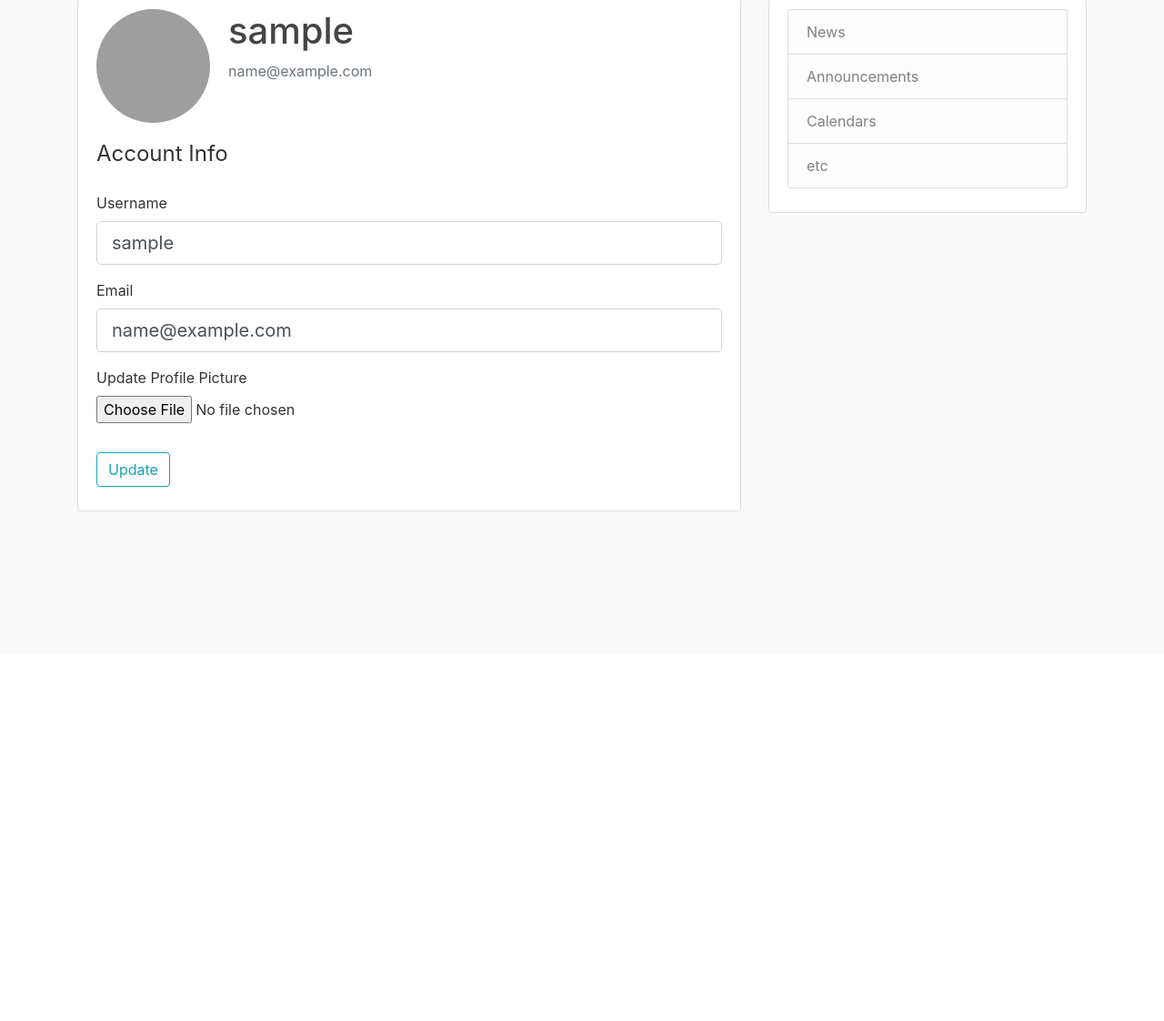
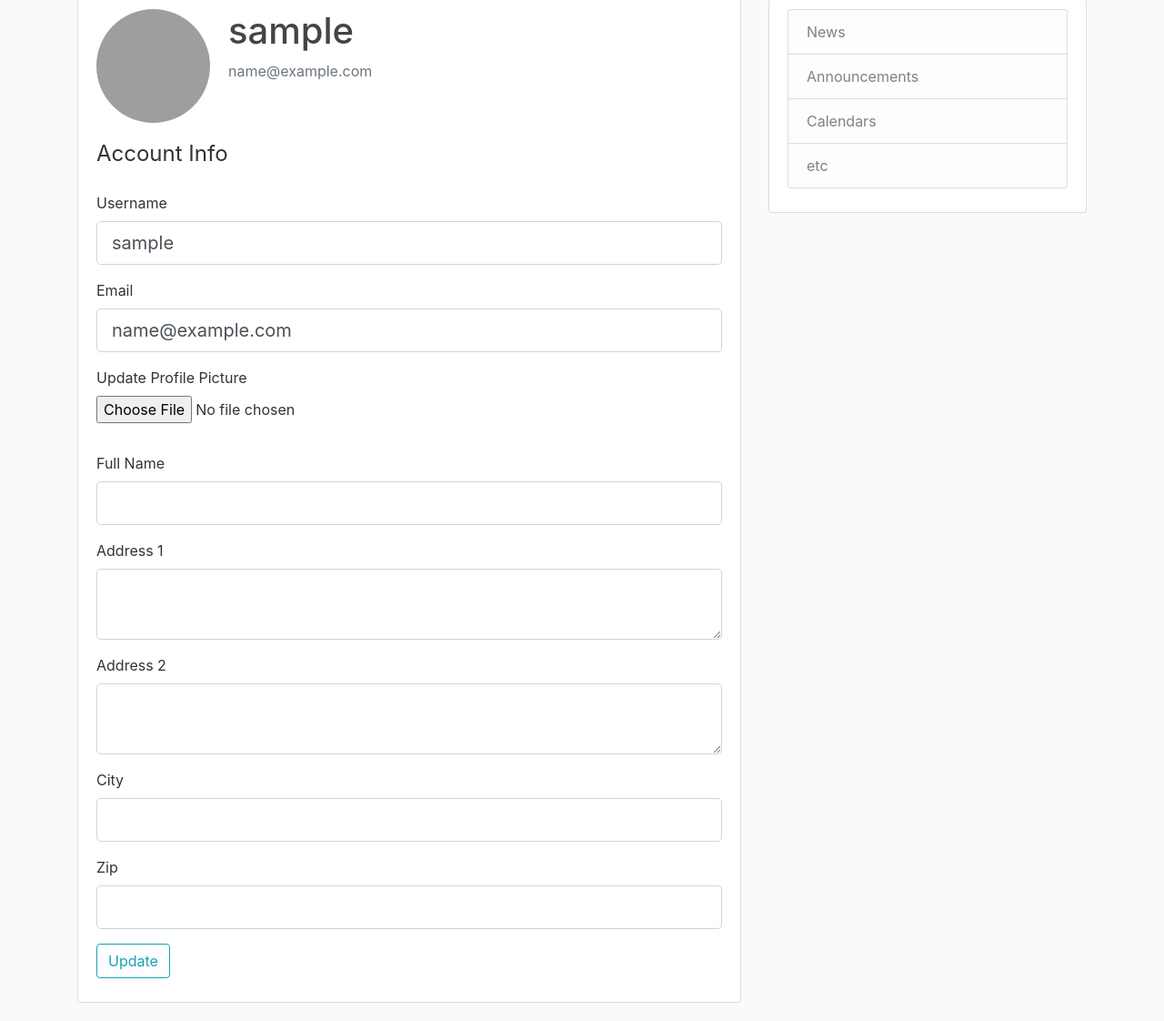
Before and after one commit to Hoangvo92/software-design, a Flask app: page /account in a window 1280 px wide. Shown: the part 81-1203 px from the top of the page at 91% size. Before the commit the page ends 643 px from the top, so only its background shows below. Run offline with Flask 2, Linux system fonts and the light colour scheme; the visitor is signed in with stand-in values (Sample User, id 1); data comes from the database, SQL or seed files in the repository; both versions use the stored data as it was after the commit; some libraries are stand-ins or nearby versions; grey boxes are pictures that could not be loaded.

Commit message:
Adding more features to Account page; not done

```diff
--- a/texasfuelratepredictor/models.py
+++ b/texasfuelratepredictor/models.py
@@ -16,6 +16,11 @@ class User(db.Model, UserMixin):
     image_file = db.Column(db.String(20), nullable=False, default='default.jpg')
     password = db.Column(db.String(60), nullable=False)
 
+    address1 = db.Column(db.String(100), nullable=False)
+    address2 = db.Column(db.String(100), nullable=False)
+    city = db.Column(db.String(100), nullable=False)
+    zipcode = db.Column(db.Integer, nullable=False)
+
     def get_reset_token(self, expires_sec=1800):
         s = Serializer(current_app.config['SECRET_KEY'], expires_sec)
         return s.dumps({'user_id': self.id}).decode('utf-8')
--- a/texasfuelratepredictor/templates/account.html
+++ b/texasfuelratepredictor/templates/account.html
@@ -44,6 +44,7 @@
                     {% endif %}
                 </div>
 
+                <!-- picture -->
                 <div class="form-group">
                     {{ form.picture.label() }}
                     {{ form.picture(class="form-control-file") }}
@@ -56,6 +57,83 @@
                 </div>
             </fieldset>
 
+                <!-- fullname -->
+                <div class="form-group">
+                    {{ form.fullname.label(class="form-control-label") }}
+                    {% if form.fullname.errors %}
+                    {{ form.fullname(class="form-control form-control-lg is-invalid") }}
+                    <div class="invalid-feedback">
+                        {% for error in form.fullname.errors %}
+                        <span>{{ error }}</span>
+                        {% endfor %}
+                    </div>
+                    {% else %}
+                    {{ form.fullname(class="form-control form-control-lg") }}
+                    {% endif %}
+                </div>
+
+                <!-- address1 -->
+                <div class="form-group">
+                    {{ form.address1.label(class="form-control-label") }}
+                    {% if form.address1.errors %}
+                    {{ form.address1(class="form-control form-control-lg is-invalid") }}
+                    <div class="invalid-feedback">
+                        {% for error in form.address1.errors %}
+                        <span>{{ error }}</span>
+                        {% endfor %}
+                    </div>
+                    {% else %}
+                    {{ form.address1(class="form-control form-control-lg") }}
+                    {% endif %}
+                </div>
+
+                <!-- address2 -->
+                <div class="form-group">
+                    {{ form.address2.label(class="form-control-label") }}
+                    {% if form.address2.errors %}
+                    {{ form.address2(class="form-control form-control-lg is-invalid") }}
+                    <div class="invalid-feedback">
+                        {% for error in form.address2.errors %}
+                        <span>{{ error }}</span>
+                        {% endfor %}
+                    </div>
+                    {% else %}
+                    {{ form.address2(class="form-control form-control-lg") }}
+                    {% endif %}
+                </div>
+
+                <!-- city -->
+                <div class="form-group">
+                    {{ form.city.label(class="form-control-label") }}
+                    {% if form.city.errors %}
+                    {{ form.city(class="form-control form-control-lg is-invalid") }}
+                    <div class="invalid-feedback">
+                        {% for error in form.city.errors %}
+                        <span>{{ error }}</span>
+                        {% endfor %}
+                    </div>
+                    {% else %}
+                    {{ form.city(class="form-control form-control-lg") }}
+                    {% endif %}
+                </div>
+
+                <!-- state -->
+
+                <!-- zipcode -->
+                <div class="form-group">
+                    {{ form.zipcode.label(class="form-control-label") }}
+                    {% if form.zipcode.errors %}
+                    {{ form.zipcode(class="form-control form-control-lg is-invalid") }}
+                    <div class="invalid-feedback">
+                        {% for error in form.zipcode.errors %}
+                        <span>{{ error }}</span>
+                        {% endfor %}
+                    </div>
+                    {% else %}
+                    {{ form.zipcode(class="form-control form-control-lg") }}
+                    {% endif %}
+                </div>
+
             <!-- submit -->
             <div class="form-group">
                 {{ form.submit(class="btn btn-outline-info") }}
--- a/texasfuelratepredictor/users/forms.py
+++ b/texasfuelratepredictor/users/forms.py
@@ -1,7 +1,7 @@
 from flask_wtf import FlaskForm
 from flask_wtf.file import FileField, FileAllowed
-from wtforms import StringField, PasswordField, SubmitField, BooleanField
-from wtforms.validators import DataRequired, Length, Email, EqualTo, ValidationError
+from wtforms import StringField, PasswordField, SubmitField, BooleanField, IntegerField, TextAreaField
+from wtforms.validators import DataRequired, Length, Email, EqualTo, ValidationError, Optional
 from flask_login import current_user
 from texasfuelratepredictor.models import User
 
@@ -40,6 +40,17 @@ class UpdateAccountForm(FlaskForm):
     email = StringField('Email',
                         validators=[DataRequired(), Email()])
     picture = FileField('Update Profile Picture', validators=[FileAllowed(['jpg', 'png'])])
+    fullname = StringField('Full Name',
+                           validators=[DataRequired(), Length(min=2, max=50)])
+    address1 = TextAreaField('Address 1',validators=[DataRequired(), Length(min=2, max=100)])
+    address2 = TextAreaField('Address 2',validators=[Optional(), Length(min=2, max=100)])
+    city = StringField('City',
+                           validators=[DataRequired(), Length(min=2, max=100)])
+
+    # state = dropdown menu
+
+    zipcode = IntegerField('Zip', validators=[DataRequired(), Length(5)])
+
     submit = SubmitField('Update')
 
     def validate_username(self, username):
--- a/texasfuelratepredictor/users/routes.py
+++ b/texasfuelratepredictor/users/routes.py
@@ -54,12 +54,22 @@ def account():
             current_user.image_file = picture_file
         current_user.username = form.username.data
         current_user.email = form.email.data
+        current_user.fullname = form.fullname.data
+        current_user.address1 = form.address1.data
+        current_user.address2 = form.address2.data
+        current_user.city = form.city.data
+        current_user.zipcode = form.zipcode.data
         db.session.commit()
         flash('Your account has been updated!', 'success')
         return redirect(url_for('users.account'))
     elif request.method == 'GET':
         form.username.data = current_user.username
         form.email.data = current_user.email
+        current_user.fullname = form.fullname.data
+        current_user.address1 = form.address1.data
+        current_user.address2 = form.address2.data
+        current_user.city = form.city.data
+        current_user.zipcode = form.zipcode.data
     image_file = url_for('static', filename='profile_pics/' + current_user.image_file)
     return render_template('account.html', title='Account',
                            image_file=image_file, form=form)
```
Also changed, not shown: texasfuelratepredictor/templates/about.html (+10 -0 lines), texasfuelratepredictor/site.db.
